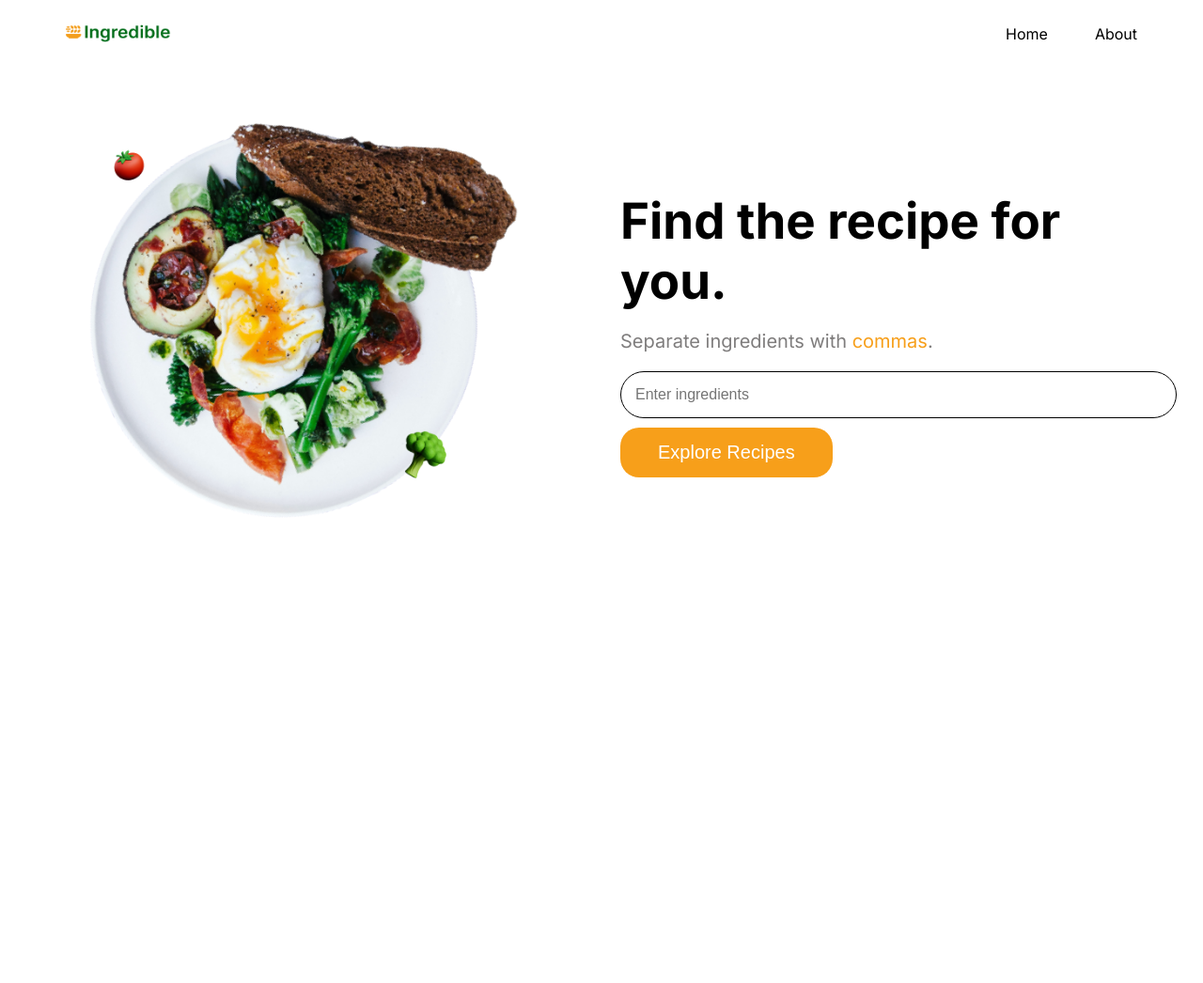
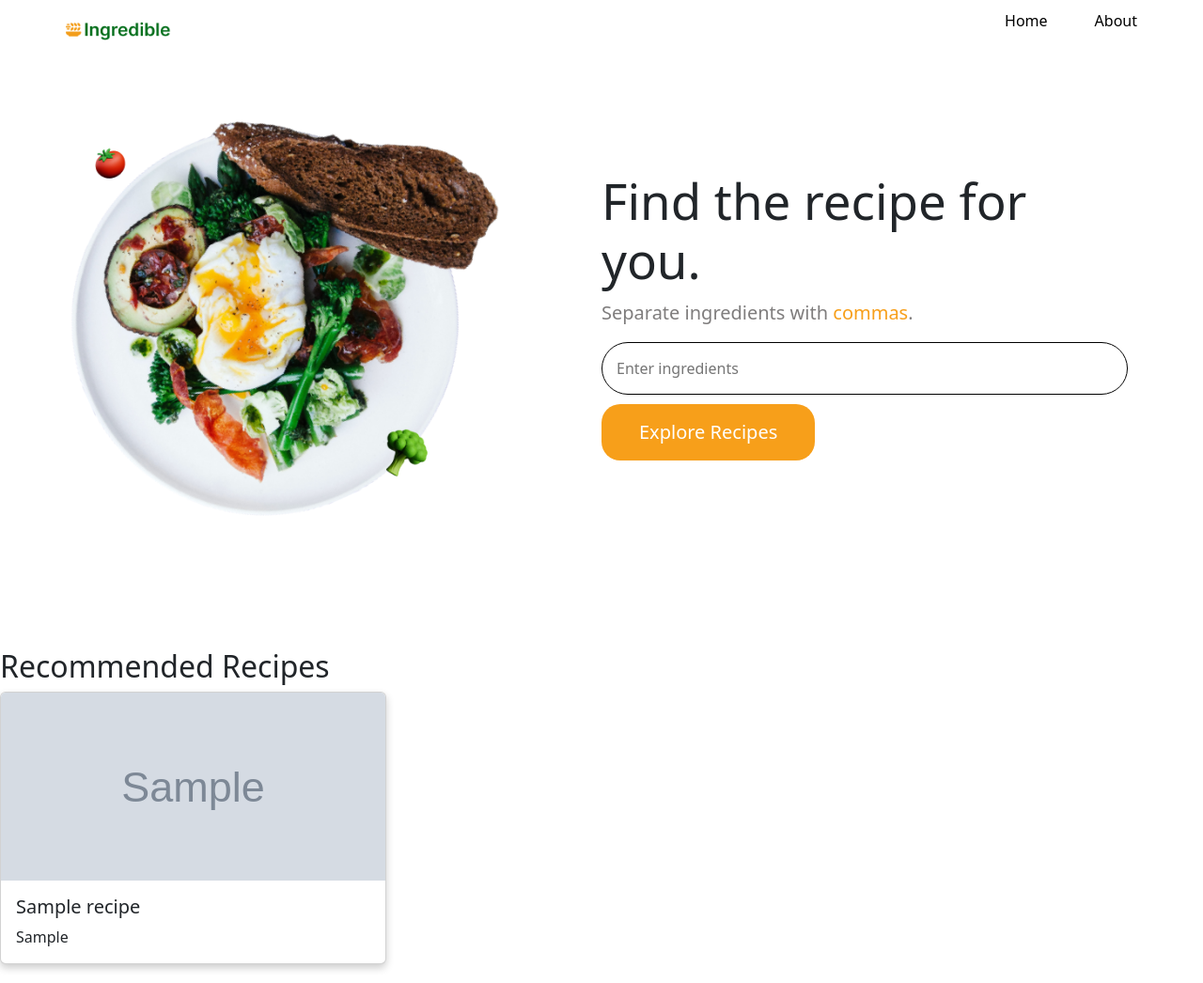
Before and after one commit to Zireael88/ML-Recipe-Gen, a Flask app: template templates/index.html in a window 1280 px wide. Shown: the whole page at 94% size. Before the commit the page ends 550 px from the top, so only its background shows below. Run offline with Flask 3, Linux system fonts and the light colour scheme; the template is opened without the code that fills it: most values are stand-ins (such as "Sample title", 1, 10 or a date in 2020); grey boxes marked "Sample" are stand-in pictures; parts of the project's set-up code (start-up, migrations or seed data) failed here and were passed over; some libraries are stand-ins or nearby versions.

Commit message:
working recommendations

```diff
--- a/app.py
+++ b/app.py
@@ -1,10 +1,54 @@
-from flask import Flask, render_template,url_for
+from flask import Flask, render_template, request
+import numpy as np
+import pandas as pd
+from sklearn.neighbors import NearestNeighbors
+from sklearn.feature_extraction.text import TfidfVectorizer
 
 app = Flask(__name__)
 
-@app.route('/')
+# Load the dataset
+data = pd.read_csv("recipe_final.csv")
+
+# Preprocess Ingredients
+vectorizer = TfidfVectorizer()
+X_ingredients = vectorizer.fit_transform(data['ingredients_list'])
+
+# Combine Features (Use the dense array directly)
+X_combined = X_ingredients.toarray()
+
+# Train KNN Model
+knn = NearestNeighbors(n_neighbors=3, metric='euclidean')
+knn.fit(X_combined)
+
+def recommend_recipes(input_features):
+    # Transform input ingredients
+    input_ingredients_transformed = vectorizer.transform([input_features[0]])
+    input_combined = input_ingredients_transformed.toarray()  # Use 2D array directly
+
+    # Get recommendations
+    distances, indices = knn.kneighbors(input_combined)
+    recommendations = data.iloc[indices[0]]
+    return recommendations[['recipe_name', 'ingredients_list', 'image_url']].head(5)
+
+# Function to truncate product name
+def truncate(text, length):
+    if len(text) > length:
+        return text[:length] + "..."
+    else:
+        return text
+
+@app.route('/', methods=['GET', 'POST'])
 def index():
-    return render_template('index.html')
+    if request.method == 'POST':
+        ingredients = request.form['ing']
+        input_features = [ingredients]
+        recommendations = recommend_recipes(input_features)
+        return render_template(
+            'index.html',
+            recommendations=recommendations.to_dict(orient='records'),
+            truncate=truncate
+        )
+    return render_template('index.html', recommendations=[])
 
 if __name__ == "__main__":
     app.run(debug=True)
--- a/static/css/main.css
+++ b/static/css/main.css
@@ -76,3 +76,57 @@ body {
 #instruction {
   color: rgb(127, 125, 125);
 }
+
+.recipe-card {
+  margin-bottom: 20px;
+  border-radius: 10px;
+  box-shadow: 0 4px 8px rgba(0, 0, 0, 0.2);
+  transition: all 0.3s ease;
+  height: 350px; /* Fixed height for cards */
+}
+.recipe-card:hover {
+  box-shadow: 0 8px 16px rgba(0, 0, 0, 0.3);
+  transform: translateY(-5px);
+}
+.recipe-image {
+  max-height: 200px;
+  object-fit: cover;
+  border-top-left-radius: 10px;
+  border-top-right-radius: 10px;
+  height: 200px; /* Fixed height for image */
+}
+.card-body {
+  display: flex;
+  flex-direction: column;
+  justify-content: space-between;
+}
+.form-container {
+  box-shadow: 0 4px 8px rgba(0, 0, 0, 0.2); /* Increased shadow for the form */
+  padding: 20px;
+  border-radius: 10px;
+  margin-bottom: 30px;
+}
+.form-control {
+  border-radius: 5px;
+  box-shadow: inset 0 1px 2px rgba(0, 0, 0, 0.075);
+  transition: border-color ease-in-out 0.15s, box-shadow ease-in-out 0.15s;
+}
+.form-control:focus {
+  border-color: #5cb85c;
+  box-shadow: 0 0 8px rgba(0, 123, 255, 0.25);
+}
+.btn-primary {
+  border-radius: 5px;
+  box-shadow: 0 4px 6px rgba(0, 0, 0, 0.1);
+}
+.btn-primary:hover {
+  box-shadow: 0 6px 8px rgba(0, 0, 0, 0.2);
+  background-color: #4cae4c;
+  border-color: #398439;
+}
+.form-group {
+  margin-bottom: 1.5rem;
+}
+.container {
+  max-width: 900px;
+}
--- a/templates/base.html
+++ b/templates/base.html
@@ -14,9 +14,22 @@
       href="https://fonts.googleapis.com/css2?family=Inter:ital,opsz,wght@0,14..32,100..900;1,14..32,100..900&family=Outfit:wght@100..900&family=Poppins:ital,wght@0,100;0,200;0,300;0,400;0,500;0,600;0,700;0,800;0,900;1,100;1,200;1,300;1,400;1,500;1,600;1,700;1,800;1,900&display=swap"
       rel="stylesheet"
     />
+    <link
+      href="https://cdn.jsdelivr.net/npm/bootstrap@5.3.3/dist/css/bootstrap.min.css"
+      rel="stylesheet"
+      integrity="sha384-QWTKZyjpPEjISv5WaRU9OFeRpok6YctnYmDr5pNlyT2bRjXh0JMhjY6hW+ALEwIH"
+      crossorigin="anonymous"
+    />
     {% block head %}{% endblock %}
   </head>
   <body>
+    <script
+      src="https://cdn.jsdelivr.net/npm/bootstrap@5.3.3/dist/js/bootstrap.bundle.min.js"
+      integrity="sha384-YvpcrYf0tY3lHB60NNkmXc5s9fDVZLESaAA55NDzOxhy9GkcIdslK1eN7N6jIeHz"
+      crossorigin="anonymous"
+    ></script>
+    <script src="https://code.jquery.com/jquery-3.2.1.slim.min.js"></script>
+    <script src="https://cdnjs.cloudflare.com/ajax/libs/popper.js/1.11.0/umd/popper.min.js"></script>
     {% block body %} {% endblock %}
   </body>
 </html>
--- a/templates/index.html
+++ b/templates/index.html
@@ -14,6 +14,7 @@
       <li><a href="#">About</a></li>
     </ul>
   </nav>
+</header>
 <div id="landing-page">
   <img
     id="stock-photo"
@@ -26,18 +27,40 @@
       Separate ingredients with
       <span style="color: rgb(247, 159, 26)">commas</span>.
     </p>
-      <form action="#">
+    <form method="post">
       <input
         type="text"
         id="ing-txtfld"
         name="ing"
         placeholder="Enter ingredients"
+        required
       />
       <br />
       <button type="submit" id="submit">Explore Recipes</button>
     </form>
   </div>
 </div>
-</header>
-
-{% endblock %}
+{% if recommendations %}
+<div class="mt-5">
+  <h2>Recommended Recipes</h2>
+  <div class="row">
+    {% for recipe in recommendations %}
+    <div class="col-md-4">
+      <div class="card recipe-card">
+        <img
+          class="card-img-top recipe-image"
+          src="{{ recipe['image_url'] }}"
+          alt="{{ recipe['recipe_name'] }}"
+        />
+        <div class="card-body">
+          <h5 class="card-title">{{ recipe['recipe_name'] }}</h5>
+          <p class="card-text">
+            {{ recipe['ingredients_list'] | truncate(100) }}
+          </p>
+        </div>
+      </div>
+    </div>
+    {% endfor %}
+  </div>
+</div>
+{% endif %} {% endblock %}
```
Lines whose indentation alone changed are shown as unchanged.
